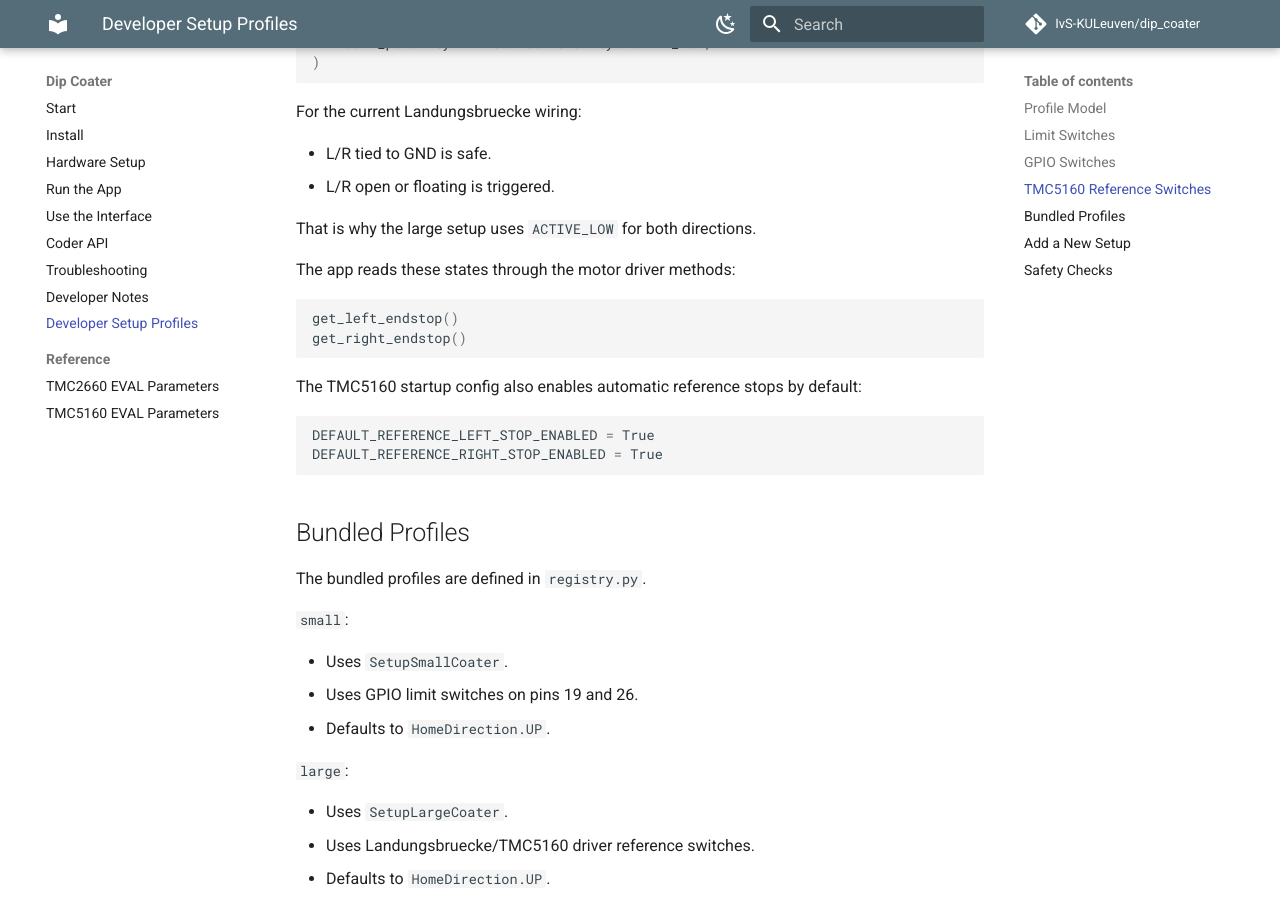
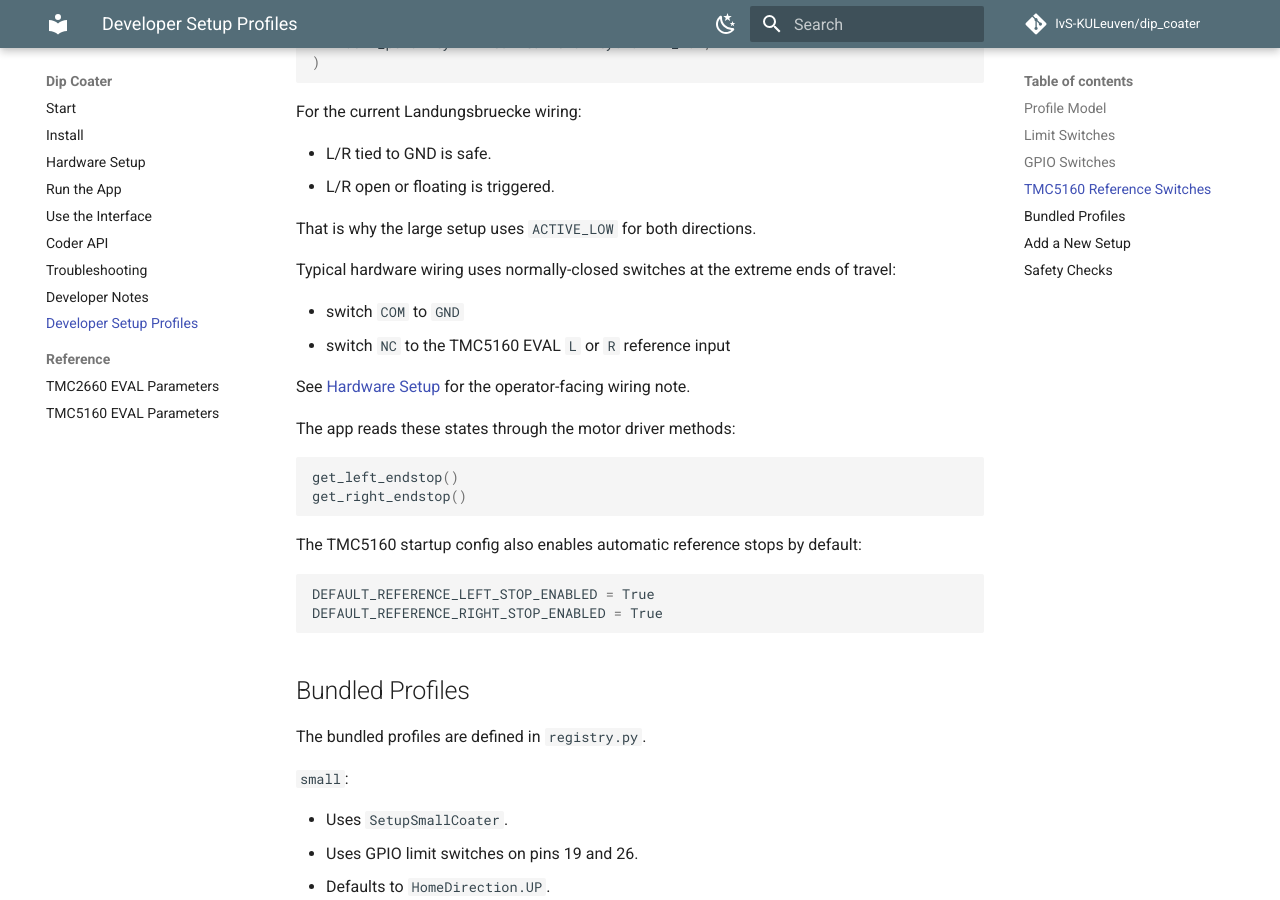
Before and after one commit to IvS-KULeuven/dip_coater, an MkDocs documentation site: the page built from docs/developer-setups.md, in a window 1280 px wide and 900 px high, scrolled down 2231 px. Built offline with MkDocs 1.6.1 and Material for MkDocs 9.7.7, drawn with Linux system fonts in a browser that asks for light colours; comment, search, counter and statistics services are not loaded.

Commit message:
Document typical limit switch setup

````diff
--- a/docs/developer-setups.md
+++ b/docs/developer-setups.md
@@ -109,6 +109,13 @@ For the current Landungsbruecke wiring:
 
 That is why the large setup uses `ACTIVE_LOW` for both directions.
 
+Typical hardware wiring uses normally-closed switches at the extreme ends of travel:
+
+- switch `COM` to `GND`
+- switch `NC` to the TMC5160 EVAL `L` or `R` reference input
+
+See [Hardware Setup](hardware-setup.md#tmc5160-reference-limit-switches) for the operator-facing wiring note.
+
 The app reads these states through the motor driver methods:
 
 ```python
````
Also changed, not shown: docs/hardware-setup.md (+18 -0 lines).
